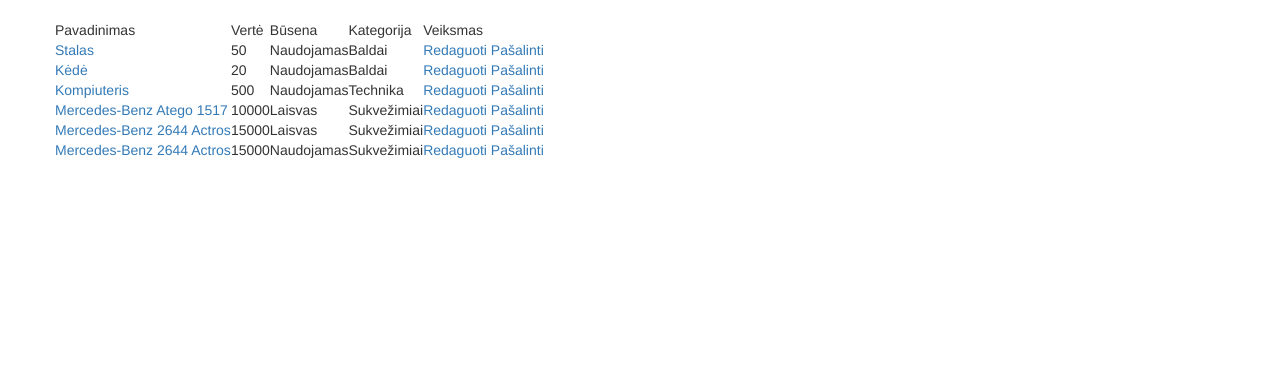
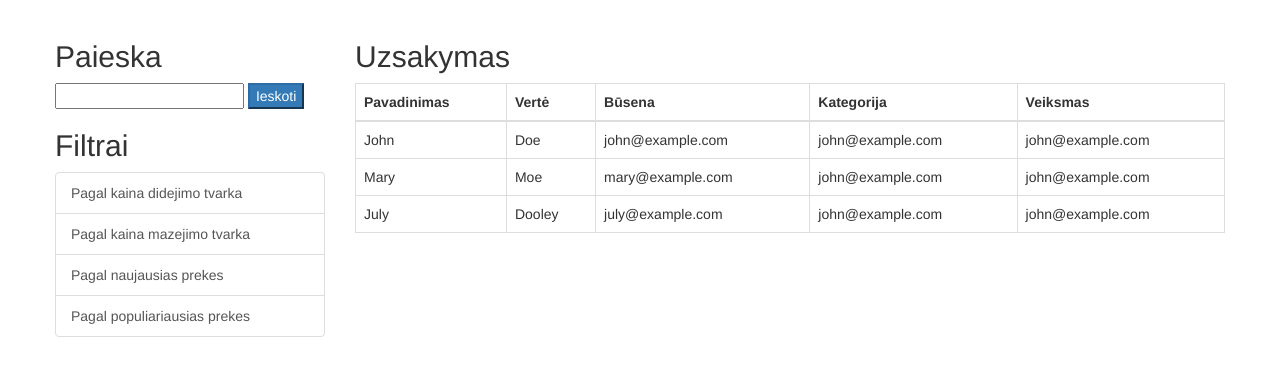
Before and after one commit to MrRytis/LCS_project, a Symfony app: template app/Resources/views/orders/order_list.twig in a window 1280 px wide. Shown: the part 112-488 px from the top of the page. Run offline with Twig, Linux system fonts and the light colour scheme; the template is opened without the code that fills it, so the values that code supplies are empty; some libraries are stand-ins or nearby versions.

Commit message:
new table in order_list.twig

```diff
--- a/app/Resources/views/orders/order_list.twig
+++ b/app/Resources/views/orders/order_list.twig
@@ -1,100 +1,62 @@
 {% extends 'base.html.twig' %}
 
 {% block content %}
-    <div id="main-content">
-        <table class="table-simple">
-            <thead class="table-simple-row">
-            <td class="table-simple-header">Pavadinimas</td>
-            <td class="table-simple-header">Vertė</td>
-            <td class="table-simple-header">Būsena</td>
-            <td class="table-simple-header">Kategorija</td>
-            <td class="table-simple-header">Veiksmas</td>
-            </thead>
-            <tr class="table-simple-row">
-                <td class="table-simple-cell"><a href="/inventory/item">Stalas</a></td>
-                <td class="table-simple-cell">50</td>
-                <td class="table-simple-cell">Naudojamas</td>
-                <td class="table-simple-cell">Baldai</td>
-                <td class="table-simple-cell">
-                    <a class="table-action" href="/orders/edit">Redaguoti</a>
-                    <a class="table-action" href="#">Pašalinti</a>
-                </td>
-            </tr>
-            <tr class="table-simple-row">
-                <td class="table-simple-cell"><a href="/inventory/item">Kėdė</a></td>
-                <td class="table-simple-cell">20</td>
-                <td class="table-simple-cell">Naudojamas</td>
-                <td class="table-simple-cell">Baldai</td>
-                <td class="table-simple-cell">
-                    <a class="table-action" href="/orders/edit">Redaguoti</a>
-                    <a class="table-action" href="#">Pašalinti</a>
-                </td>
-            </tr>
-            <tr class="table-simple-row">
-                <td class="table-simple-cell"><a href="/inventory/item">Kompiuteris</a></td>
-                <td class="table-simple-cell">500</td>
-                <td class="table-simple-cell">Naudojamas</td>
-                <td class="table-simple-cell">Technika</td>
-                <td class="table-simple-cell">
-                    <a class="table-action" href="/orders/edit">Redaguoti</a>
-                    <a class="table-action" href="#">Pašalinti</a>
-                </td>
-            </tr>
-            <tr class="table-simple-row">
-                <td class="table-simple-cell"><a href="/inventory/item">Mercedes-Benz Atego 1517</a></td>
-                <td class="table-simple-cell">10000</td>
-                <td class="table-simple-cell">Laisvas</td>
-                <td class="table-simple-cell">Sukvežimiai</td>
-                <td class="table-simple-cell">
-                    <a class="table-action" href="/orders/edit">Redaguoti</a>
-                    <a class="table-action" href="#">Pašalinti</a>
-                </td>
-            </tr>
-            <tr class="table-simple-row">
-                <td class="table-simple-cell"><a href="/inventory/item">Mercedes-Benz 2644 Actros</a></td>
-                <td class="table-simple-cell">15000</td>
-                <td class="table-simple-cell">Laisvas</td>
-                <td class="table-simple-cell">Sukvežimiai</td>
-                <td class="table-simple-cell">
-                    <a class="table-action" href="/orders/edit">Redaguoti</a>
-                    <a class="table-action" href="#">Pašalinti</a>
-                </td>
-            </tr>
-            <tr class="table-simple-row">
-                <td class="table-simple-cell"><a href="/inventory/item">Mercedes-Benz 2644 Actros</a></td>
-                <td class="table-simple-cell">15000</td>
-                <td class="table-simple-cell">Naudojamas</td>
-                <td class="table-simple-cell">Sukvežimiai</td>
-                <td class="table-simple-cell">
-                    <a class="table-action" href="/orders/edit">Redaguoti</a>
-                    <a class="table-action" href="#">Pašalinti</a>
-                </td>
-            </tr>
-        </table>
+    <div class="conteiner">
+        <div class="row">
+            <div class="col-lg-3">
+                <h2 class="my-4">Paieska</h2>
+                <div class="list-group">
+                    <form action="#" method="post">
+                        <input type="text" class="field" />
+                        <input type="submit" class="bnt btn-primary" value="Ieskoti" />
+                    </form>
+                </div>
+                <h2 class="my-4">Filtrai </h2>
+                <div class="list-group">
+                    <a href="#" class="list-group-item">Pagal kaina didejimo tvarka</a>
+                    <a href="#" class="list-group-item">Pagal kaina mazejimo tvarka</a>
+                    <a href="#" class="list-group-item">Pagal naujausias prekes</a>
+                    <a href="#" class="list-group-item">Pagal populiariausias prekes</a>
+                </div>
+            </div>
+            <div class="col-lg-9">
+                <h2>Uzsakymas</h2>
+                <table class="table table-bordered">
+                    <thead>
+                    <tr>
+                        <th>Pavadinimas</th>
+                        <th>Vertė</th>
+                        <th>Būsena</th>
+                        <th>Kategorija</th>
+                        <th>Veiksmas</th>
+                    </tr>
+                    </thead>
+                    <tbody>
+                    <tr>
+                        <td>John</td>
+                        <td>Doe</td>
+                        <td>john@example.com</td>
+                        <td>john@example.com</td>
+                        <td>john@example.com</td>
+                    </tr>
+                    <tr>
+                        <td>Mary</td>
+                        <td>Moe</td>
+                        <td>mary@example.com</td>
+                        <td>john@example.com</td>
+                        <td>john@example.com</td>
+                    </tr>
+                    <tr>
+                        <td>July</td>
+                        <td>Dooley</td>
+                        <td>july@example.com</td>
+                        <td>john@example.com</td>
+                        <td>john@example.com</td>
+                    </tr>
+                    </tbody>
+                </table>
+            </div>
+        </div>
     </div>
-    {#<div class="box search">#}
-        {#<h2>Paieska<span></span></h2>#}
-        {#<div class="box-content">#}
-            {#<form action="#" method="post">#}
-                {#<input type="text" class="field" />#}
-                {#<input type="submit" class="search-submit" value="Ieskoti" />#}
-            {#</form>#}
-        {#</div>#}
-    {#</div>#}
-    <!-- End Search -->
-    <!-- Categories -->
-    {#<div class="box categories">#}
-        {#<h2>Kategorijos<span></span></h2>#}
-        {#<div class="box-content">#}
-            {#<form action="#" method="post">#}
-                {#<ul>#}
-                    {#<li><input type="checkbox" id="Naujausi" name="Naujausi" value="Naujausi"/>Naujausi</li>#}
-                    {#<li><input type="checkbox" id="Seniausi" name="Seniausi" value="Seniausi"/>Seniausi</li>#}
-                    {#<li><input type="checkbox" id="Pagal kaina didedijomo tvarka" name="Pagal kaina didedijomo tvarka" value="Pagal kaina didedijomo tvarka" />Pagal kaina didedijomo tvarka</li>#}
-                    {#<li><input type="checkbox" id="Pagal kaina mazejimo tvarka" name="Pagal kaina mazejimo tvarka" value="Pagal kaina mazejimo tvarka" />Pagal kaina mazejimo tvarka</li>#}
-                {#</ul>#}
-                {#<input type="submit" class="search-submit" value="Filtruoti" />#}
-            {#</form>#}
-        {#</div>#}
-    {#</div>#}
+
 {% endblock %}
```
